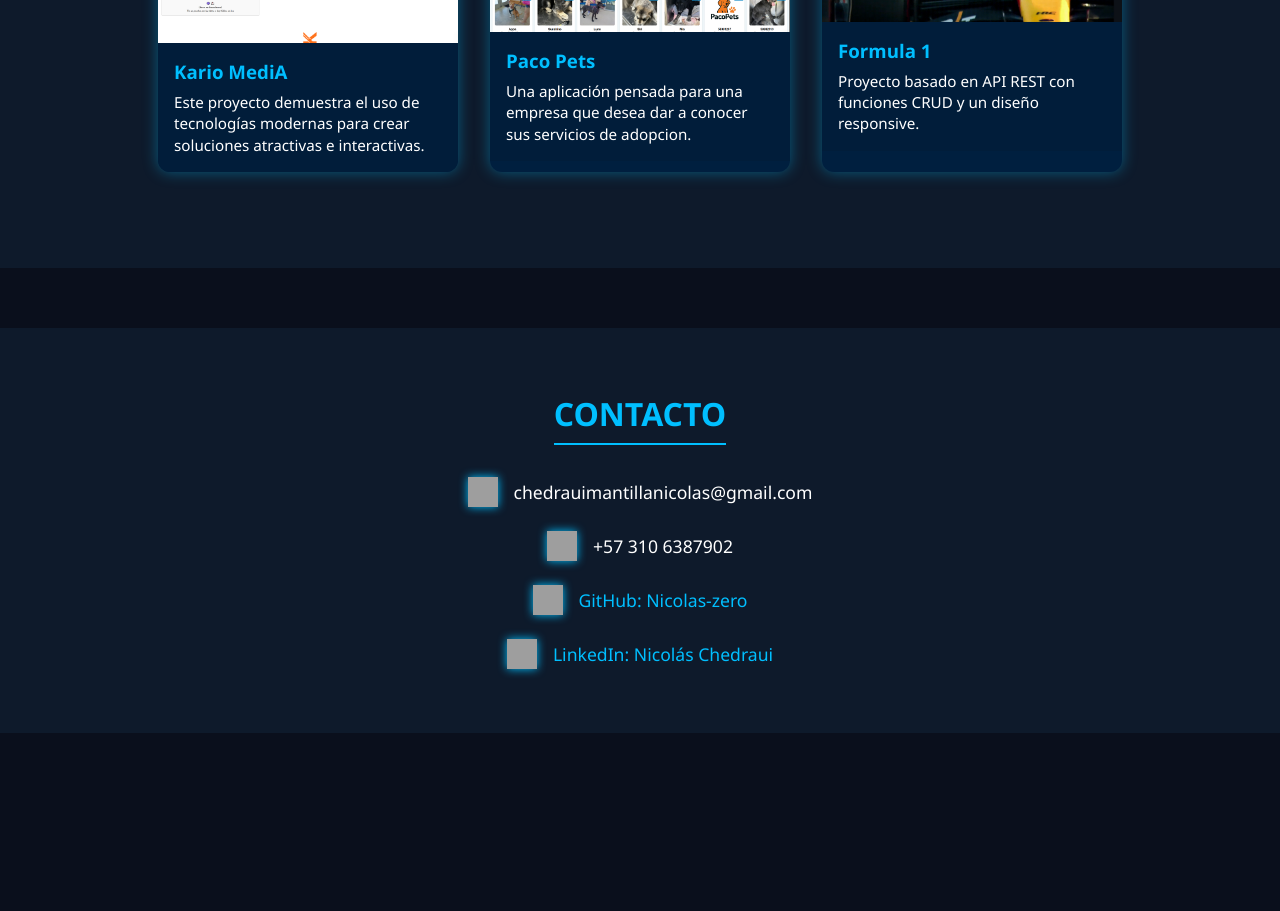
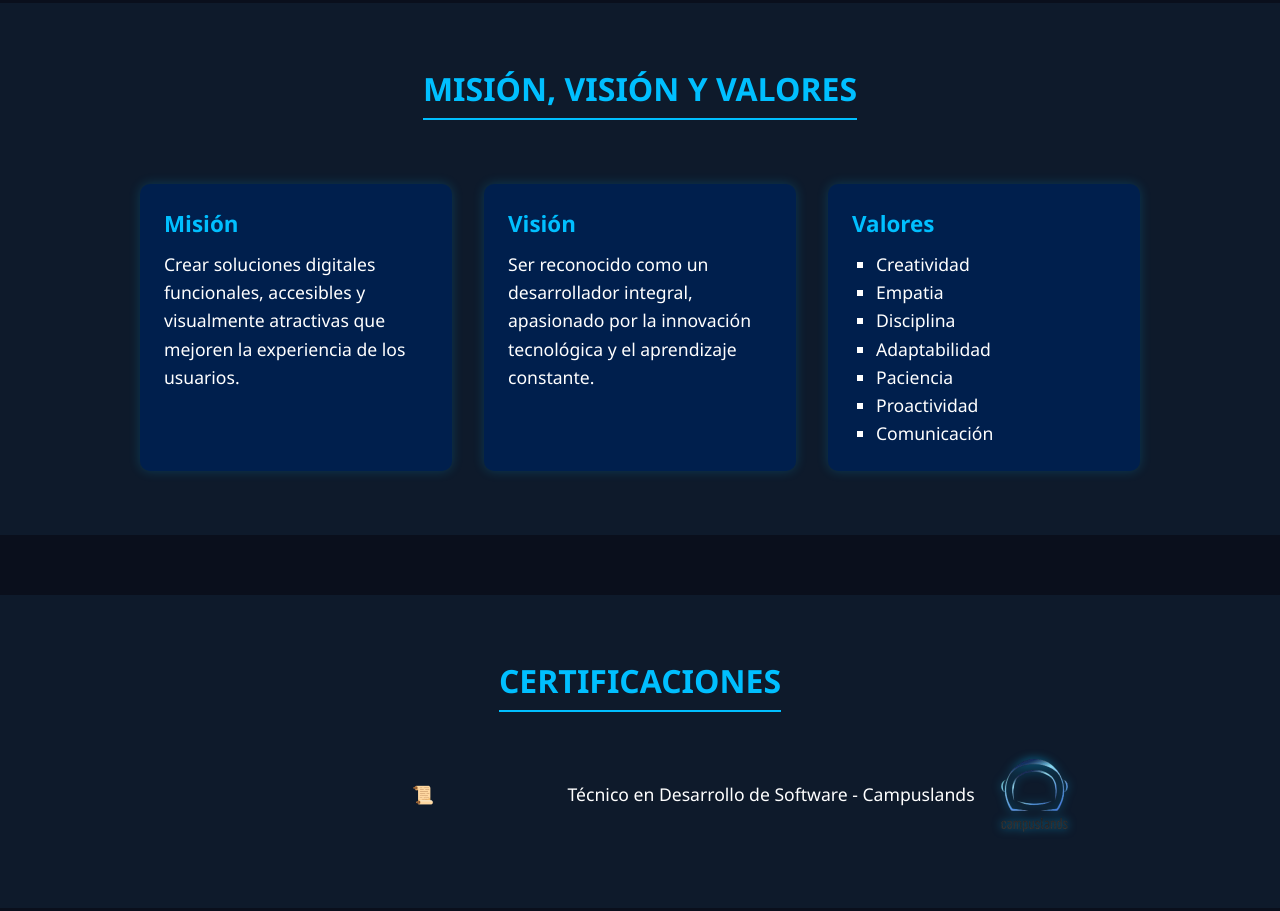
Before and after one commit to Nicolas-zero/Portafolio_ChedrauiMantillaNicolas, a plain HTML site: page index.html in a window 1280 px wide. Shown: the part 1430-2341 px from the top of the page. Before the commit the page ends 2163 px from the top, so only its background shows below. Drawn offline with Linux system fonts and the light colour scheme; grey boxes are pictures that could not be loaded.

Commit message:
feat: :white_check_mark: actualizacion portafolio

```diff
--- a/index.html
+++ b/index.html
@@ -13,10 +13,14 @@
     <nav class="nav-links">
       <a href="#inicio">Inicio</a>
       <a href="#sobre-mi">Sobre mí</a>
+      <a href="#objetivos">Objetivos</a>
+      <a href="#mision-vision-valores">Misión y Visión</a>
+      <a href="#certificaciones">Certificaciones</a>
       <a href="#servicios">Servicios</a>
       <a href="#proyectos">Proyectos</a>
       <a href="#contacto">Contacto</a>
     </nav>
+
   </header>
 
   <!-- Hero principal -->
@@ -29,9 +33,66 @@
   <main>
     <section class="seccion" id="sobre-mi">
       <h2 class="titulo-seccion">SOBRE MÍ</h2>
-      <p class="contenido-temporal">Mi enfoque como desarrollador va más allá del código: busco que cada proyecto sea intuitivo, visualmente atractivo y centrado en la experiencia real del usuario. La interacción es el corazón de mi trabajo.</p>
+      <div class="contenedor-sobre-mi">
+        <img class="foto" src="./images/foto.webp" alt="Foto de perfil">
+        <p class="contenido-temporal">
+          Mi enfoque como desarrollador va más allá del código: busco que cada proyecto sea intuitivo, visualmente atractivo y centrado en la experiencia real del usuario. La interacción es el corazón de mi trabajo.
+        </p>
+      </div>
     </section>
 
+    <!-- Objetivos Profesionales -->
+<section class="seccion" id="objetivos">
+  <h2 class="titulo-seccion">OBJETIVOS PROFESIONALES</h2>
+  <p class="contenido-temporal">
+    Mi objetivo es convertirme en un desarrollador web full stack altamente competente, capaz de liderar proyectos innovadores que impacten positivamente en la vida de los usuarios. Busco crecer en entornos colaborativos donde pueda aportar con creatividad, responsabilidad y una mentalidad de mejora continua.
+  </p>
+</section>
+
+<!-- Misión, Visión y Valores -->
+<section class="seccion" id="mision-vision-valores">
+  <h2 class="titulo-seccion">MISIÓN, VISIÓN Y VALORES</h2>
+  <div class="contenedor-mvv">
+    <div class="mvv-item">
+      <h3>Misión</h3>
+      <p>
+        Crear soluciones digitales funcionales, accesibles y visualmente atractivas que mejoren la experiencia de los usuarios.
+      </p>
+    </div>
+    <div class="mvv-item">
+      <h3>Visión</h3>
+      <p>
+        Ser reconocido como un desarrollador integral, apasionado por la innovación tecnológica y el aprendizaje constante.
+      </p>
+    </div>
+    <div class="mvv-item">
+      <h3>Valores</h3>
+      <ul>
+        <li>Creatividad</li>
+        <li>Empatia</li>
+        <li>Disciplina</li>
+        <li>Adaptabilidad</li>
+        <li>Paciencia</li>
+        <li>Proactividad</li>
+        <li>Comunicación</li>
+      </ul>
+    </div>
+  </div>
+</section>
+
+<!-- Certificaciones -->
+<section class="seccion" id="certificaciones">
+  <h2 class="titulo-seccion">CERTIFICACIONES</h2>
+  <ul class="certificaciones-lista">
+    <li>
+      <img src="./images/logo.png" alt="Campuslands" class="icono-campuslands">
+
+      Técnico en Desarrollo de Software - Campuslands
+    </li>
+  </ul>
+</section>
+
+<!-- Servicios -->
     <section class="seccion" id="servicios">
       <h2 class="titulo-seccion">SERVICIOS</h2>
       <div class="card-grid">
@@ -50,14 +111,14 @@
       </div>
     </section>
 
-
+<!-- Proyectos -->
 <section class="seccion" id="proyectos">
   <h2 class="titulo-seccion">PROYECTOS</h2>
   <div class="proyectos-container">
     <div class="proyecto-card">
       <img src="./images/kario.png" alt="Kario media">
       <div class="proyecto-info">
-        <h3>Kario MediA</h3>
+        <h3>Kario Media</h3>
         <p>Este proyecto demuestra el uso de tecnologías modernas para crear soluciones atractivas e interactivas.</p>
       </div>
     </div>
@@ -79,7 +140,7 @@
     </div>
   </div>
 </section>
-
+<!-- Contactos -->
 <section class="seccion" id="contacto">
   <h2 class="titulo-seccion">CONTACTO</h2>
   <div class="contacto-iconos">
--- a/styles/portafolio.css
+++ b/styles/portafolio.css
@@ -61,6 +61,16 @@ body {
 .hero p {
   font-size: 1.2rem;
 }
+/* ---------------- FOTO DE PERFIL ---------------- */
+
+.foto {
+  border-radius: 50%;
+  height: 200px;
+  width: 200px;
+  object-fit: cover;
+  box-shadow: 0 0 15px #00bfff88;
+  border: 3px solid #00bfff;
+}
 
 /* ---------------- SECCIONES ---------------- */
 .seccion {
@@ -76,6 +86,16 @@ body {
   background-color: #0e1a2b;
 }
 
+.contenedor-sobre-mi {
+  display: flex;
+  flex-direction: column;
+  align-items: center;
+  gap: 2rem;
+  max-width: 800px;
+  margin: 0 auto;
+  text-align: center;
+  padding-top: 2rem;
+}
 
 .titulo-seccion {
   text-align: center;
@@ -87,6 +107,7 @@ body {
   margin-left: auto;
   margin-right: auto;
   padding-bottom: 0.5rem;
+
 }
 
 .contenido-temporal {
@@ -95,7 +116,84 @@ body {
   margin: 0 auto;
   font-size: 1.1rem;
   line-height: 1.6;
+
 }
+/* ---------------- MISION VISION Y VALORES ---------------- */
+
+.contenedor-mvv {
+  display: flex;
+  flex-direction: column;
+  gap: 2rem;
+  max-width: 1000px;
+  margin: 0 auto;
+  text-align: center;
+  padding-top: 2rem;
+}
+
+.mvv-item {
+  background-color: #001f4d;
+  padding: 1.5rem;
+  border-radius: 10px;
+  box-shadow: 0 0 12px #00bfff33;
+  flex: 1;
+}
+
+.mvv-item h3 {
+  color: #00bfff;
+  margin-bottom: 0.7rem;
+  font-size: 1.4rem;
+}
+
+.mvv-item p,
+.mvv-item ul {
+  font-size: 1.1rem;
+  line-height: 1.6;
+}
+
+.mvv-item ul {
+  list-style-type: square;
+  padding-left: 1.5rem;
+  text-align: left;
+}
+
+@media (min-width: 768px) {
+  .contenedor-mvv {
+    flex-direction: row;
+    text-align: left;
+  }
+}
+/* ---------------- CERTIFICACIONES ---------------- */
+.certificaciones-lista {
+  margin-left: 380px;
+  list-style: none;
+  font-size: 1.1rem;
+  line-height: 2;
+  display: flex;
+  flex-direction: column;
+  gap: 1rem;
+}
+
+.certificaciones-lista li::before {
+  content: "📜";
+  margin-right: 0.5rem;
+}
+
+.certificaciones-lista li {
+  display: flex;
+  align-items: center;
+  gap: 0.8rem;
+}
+
+.icono-campuslands {
+  width: 100px;
+  height: 100px;
+  position: relative;
+  right: -530px;
+  object-fit: contain;
+  filter: drop-shadow(0 0 4px #00bfff88);
+}
+
+
 
 /* ---------------- SERVICIOS ---------------- */
 .card-grid {
```
Also changed, not shown: images/foto.webp (added), images/logo.png (added).
